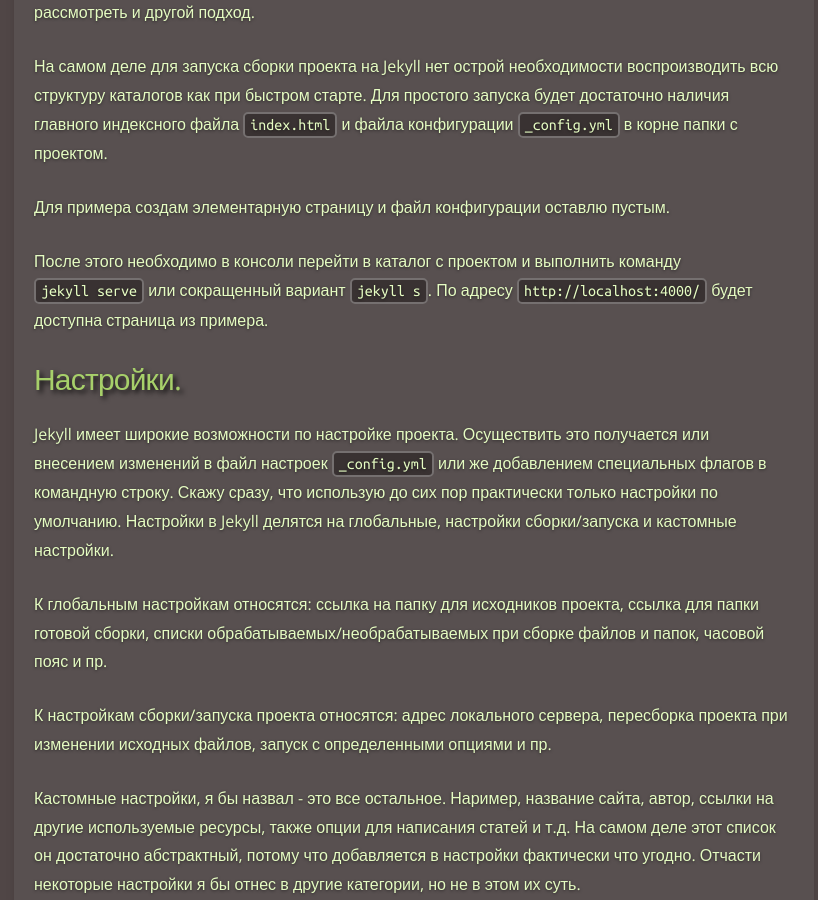
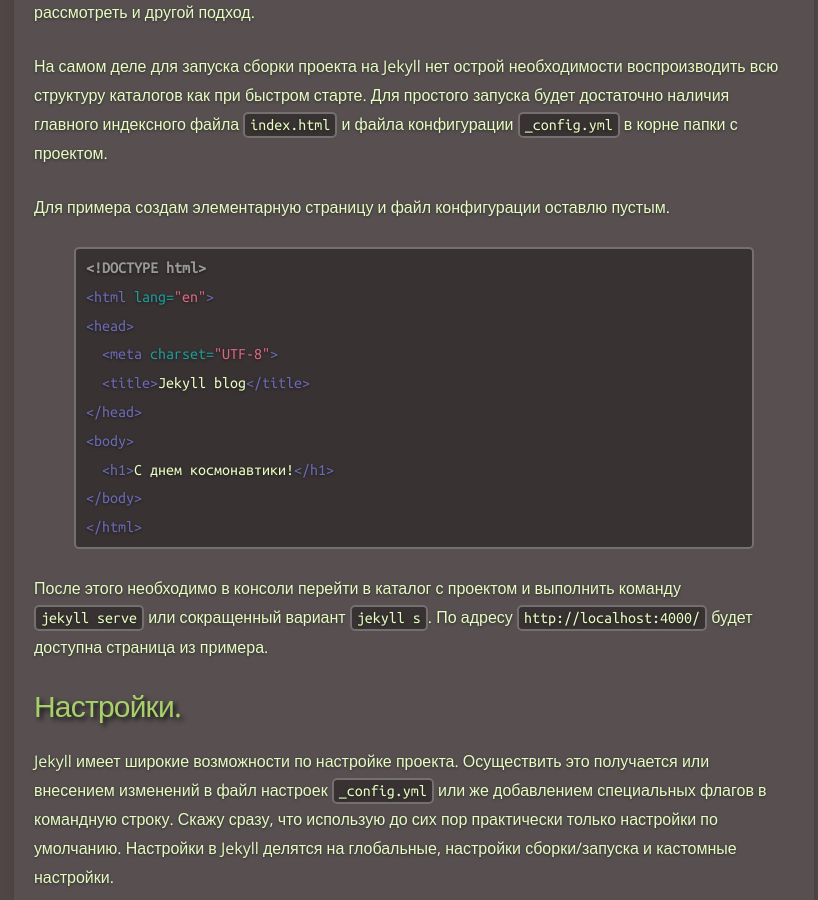
Before and after one commit to kiviok/kiviok.github.io, a Jekyll site: the page built from _posts/2016-04-12-jekyll-blog-firststep.md, in a window 1280 px wide and 900 px high, scrolled down 395 px. Shown: the whole window, without its empty margins (226-1044 px from the left). Built offline with Jekyll 4.4.1, drawn with Linux system fonts in a browser that asks for light colours; comment, search, counter and statistics services are not loaded.

Commit message:
Update 2016-04-12-jekyll-blog-firststep.md

```diff
--- a/_posts/2016-04-12-jekyll-blog-firststep.md
+++ b/_posts/2016-04-12-jekyll-blog-firststep.md
@@ -12,10 +12,21 @@ comments: true
 
 Для примера создам элементарную страницу и файл конфигурации оставлю пустым.
 
+{% highlight html %}
+<!DOCTYPE html>
+<html lang="en">
+<head>
+  <meta charset="UTF-8">
+  <title>Jekyll blog</title>
+</head>
+<body>
+  <h1>С днем космонавтики!</h1>
+</body>
+</html>
+{% endhighlight %}
 
 
 После этого необходимо в консоли перейти в каталог с проектом и выполнить команду `jekyll serve` или сокращенный вариант `jekyll s`. По адресу `http://localhost:4000/` будет доступна страница из примера.
-
 
 #### Настройки.
 Jekyll имеет широкие возможности по настройке проекта. Осуществить это получается или внесением изменений в файл настроек `_config.yml` или же добавлением специальных флагов в командную строку. Скажу сразу, что использую до сих пор практически только настройки по умолчанию. Настройки в Jekyll делятся на глобальные, настройки сборки/запуска и кастомные настройки.
```
